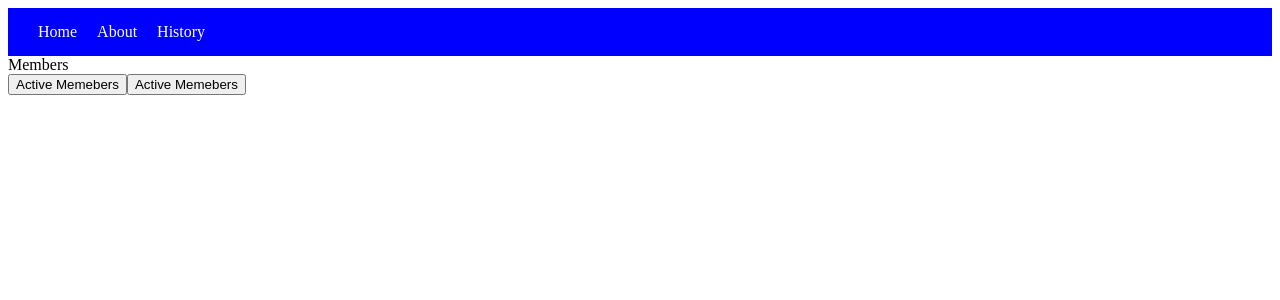
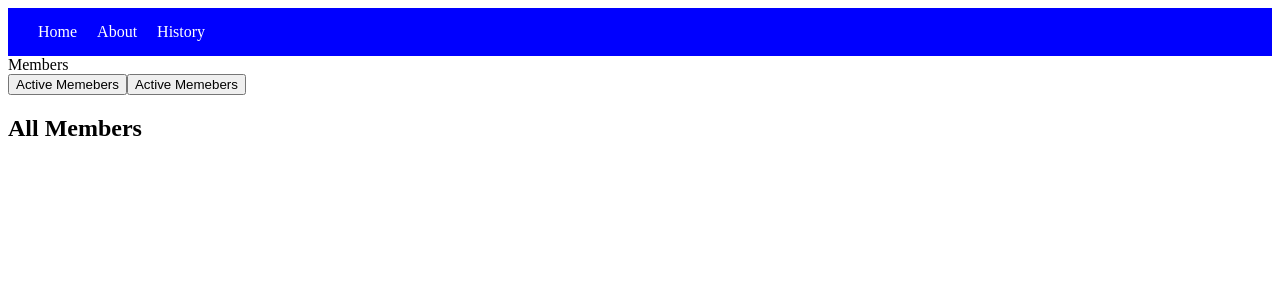
Before and after one commit to furkansylu97/ReactJs_Projects, a React (Vite) app in the folder ReactRouter/: page /members in a window 1280 px wide. Shown: the top 300 px of the page. Built offline with nearby package versions, Linux system fonts and the light colour scheme.

Commit message:
A simple screen printing application was performed with filtering

```diff
--- a/ReactRouter/src/components/Members.jsx
+++ b/ReactRouter/src/components/Members.jsx
@@ -4,12 +4,14 @@ import { useSearchParams } from 'react-router-dom'
 export const Members = () => {
 
   const [searchParams, setSearchParams] = useSearchParams();
+  const isActive = searchParams.get('filter') === 'active';
 
   return (
     <>
       <div>Members</div>
       <button onClick={() => setSearchParams({filter : 'active'})}>Active Memebers</button>
       <button onClick={() => setSearchParams()}>Active Memebers</button>
+      {isActive ? <h2>Active Memebers</h2> : <h2>All Members</h2>}
     </>
   )
 }
```
